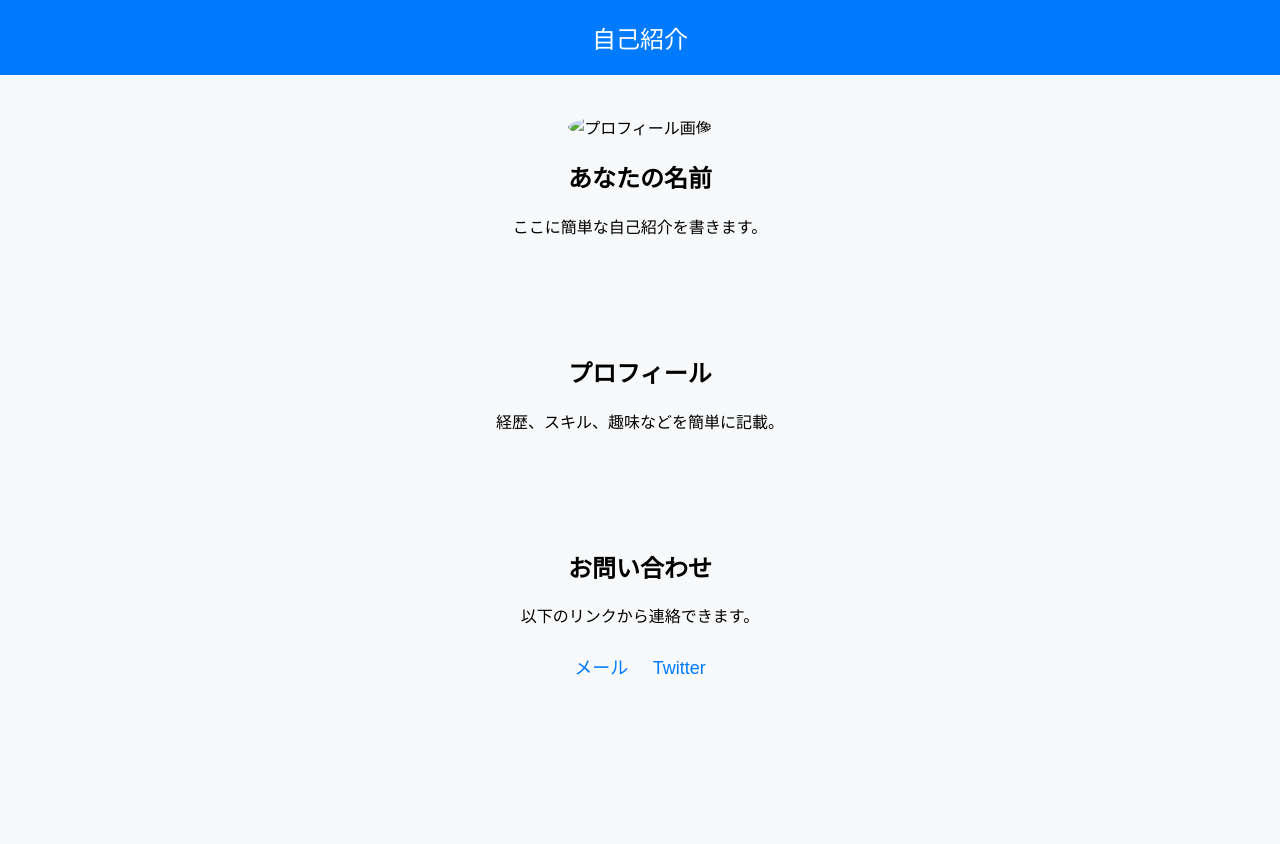
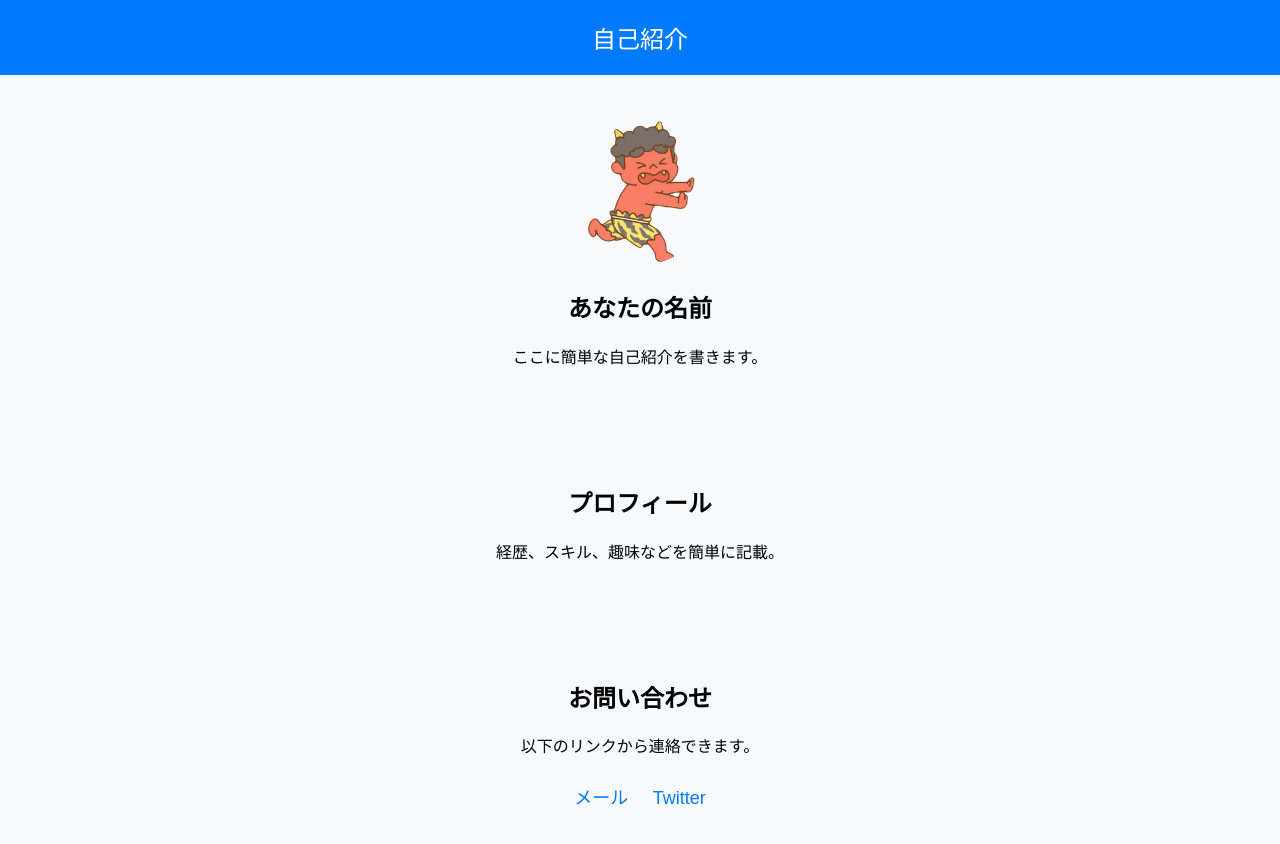
Before and after one commit to nixtusi/website-chatGPT0, a plain HTML site: page index.html in a window 1280 px wide. Before the commit the page ends 800 px from the top, so only its background shows below. Drawn offline with Linux system fonts and the light colour scheme.

Commit message:
画像ファイルを更新2

```diff
--- a/index.html
+++ b/index.html
@@ -39,7 +39,7 @@
 <body>
     <header>自己紹介</header>
     <section>
-        <img src="IMG_7177.jpg" alt="プロフィール画像" class="profile-img">
+        <img src="images/IMG_7177.jpg" alt="プロフィール画像" class="profile-img">
         <h2>あなたの名前</h2>
         <p>ここに簡単な自己紹介を書きます。</p>
     </section>
```
